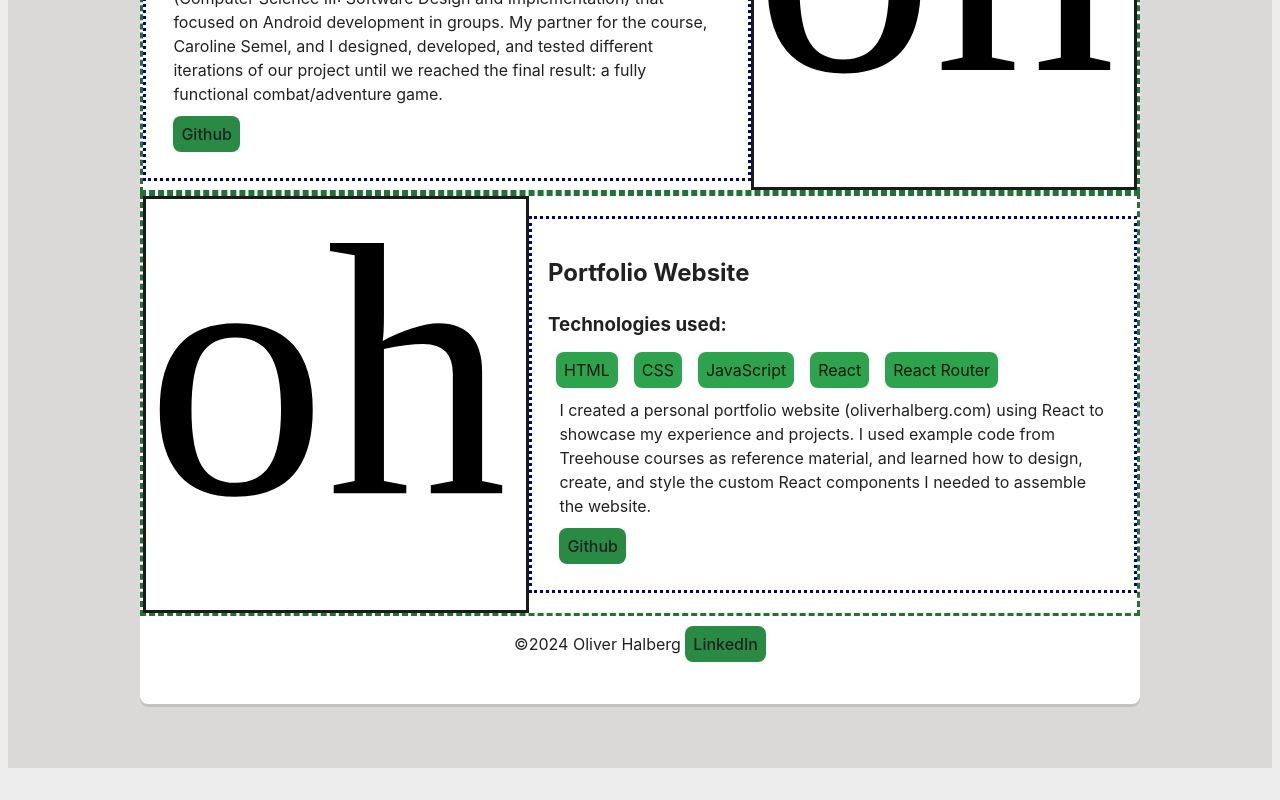
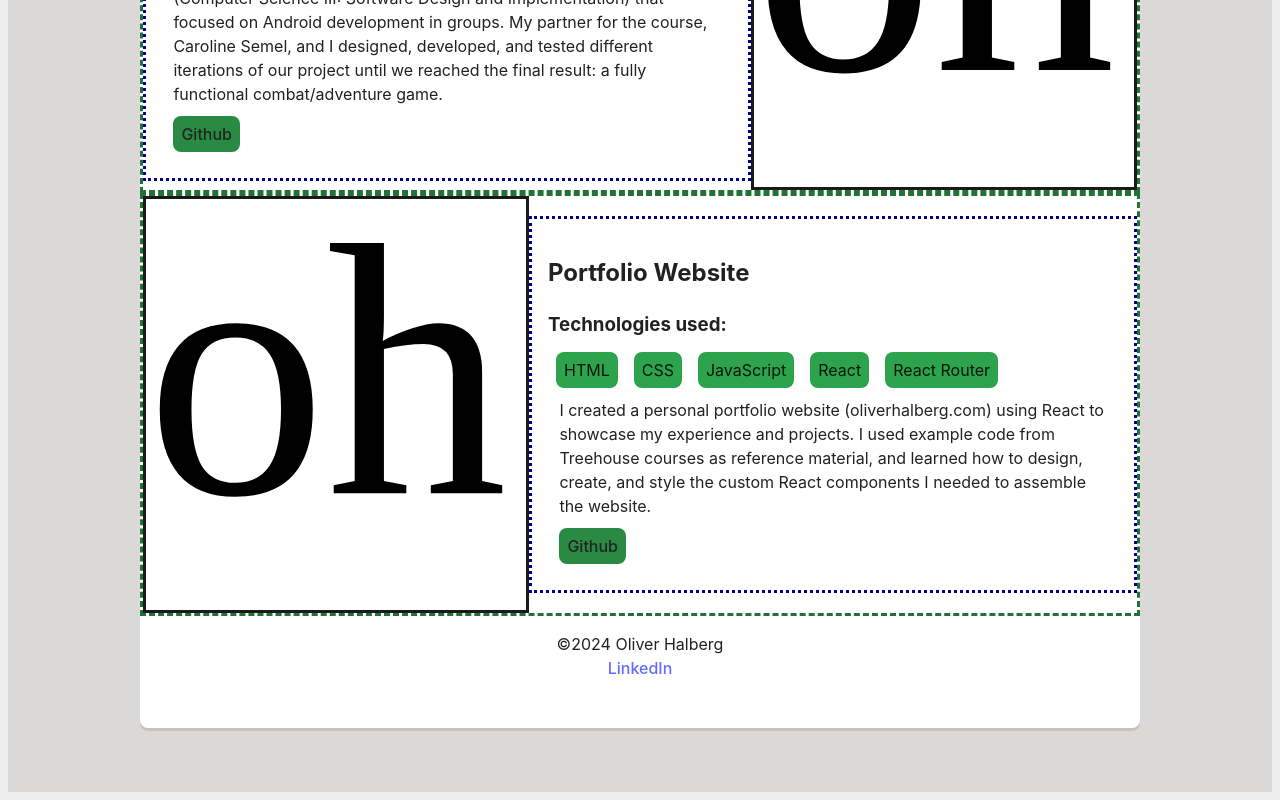
Before and after one commit to oliverhalberg/Portfolio-Site, a React (Vite) app: page /projects in a window 1280 px wide. Shown: the part 743-1543 px from the top of the page. Before the commit the page ends 1519 px from the top, so only its background shows below. Built offline with nearby package versions, Linux system fonts and the light colour scheme.

Commit message:
Changed Footer link back to earlier styling, I think the plain link looks better

```diff
--- a/src/components/Footer.jsx
+++ b/src/components/Footer.jsx
@@ -4,9 +4,8 @@ const Footer = () => {
     return (
         <footer>
             <span> &copy;{currentYear} Oliver Halberg </span>
-            <span>
-                <a href="https://www.linkedin.com/in/oliver-halberg" className="externalLink">LinkedIn</a>
-            </span>
+            <br />
+            <a href="https://www.linkedin.com/in/oliver-halberg" className="link">LinkedIn</a>
         </footer>
     );
 }
--- a/src/index.css
+++ b/src/index.css
@@ -4,6 +4,7 @@
   --main-primary: #298b43;
   --main-secondary: #217237;
   --link-color: #222;
+  --link-active-color: #fff;
   --default-link-color: #646cff;
   --default-link-hover-color: #535bf2;
 }
@@ -26,11 +27,11 @@ body {
 
 a {
   font-weight: 500;
-  color: inherit;
+  color: var(--default-link-color);
   text-decoration: inherit;
 }
 a:hover {
-  color: inherit;
+  color: var(--default-link-hover-color);
 }
 
 ul {
@@ -103,7 +104,7 @@ footer {
   max-width: 1000px;
   padding-bottom: 2em;
   margin: -2.5em auto 2em;
-  background: #fff;
+  background: var(--link-active-color);
   border-radius: .5em;
   box-shadow: 0 3px rgba(0, 0, 0, .1);
   overflow: hidden;
@@ -129,7 +130,7 @@ footer {
 
 #navbar a {
   font-size: .95em;
-  color: #222;
+  color: var(--link-color);
   text-align: center;
   text-transform: uppercase;
   padding: 1em;
```
